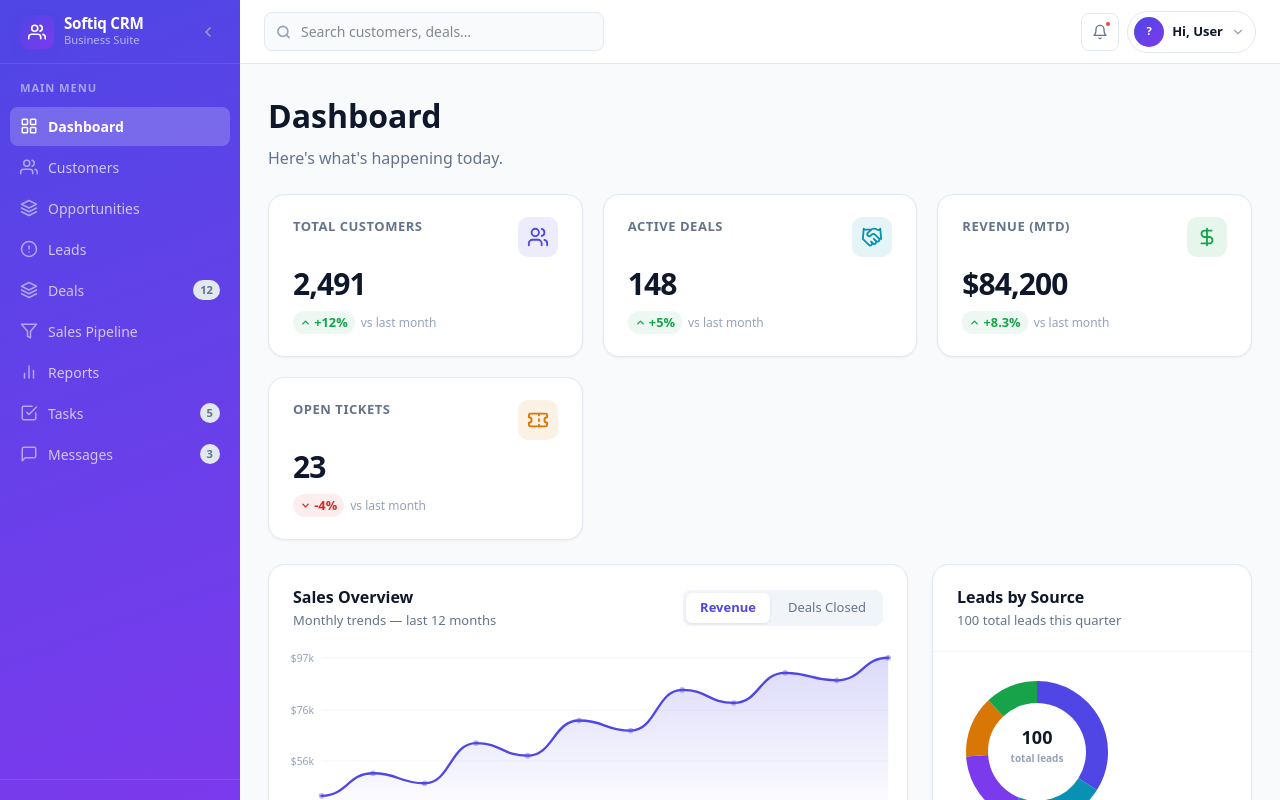
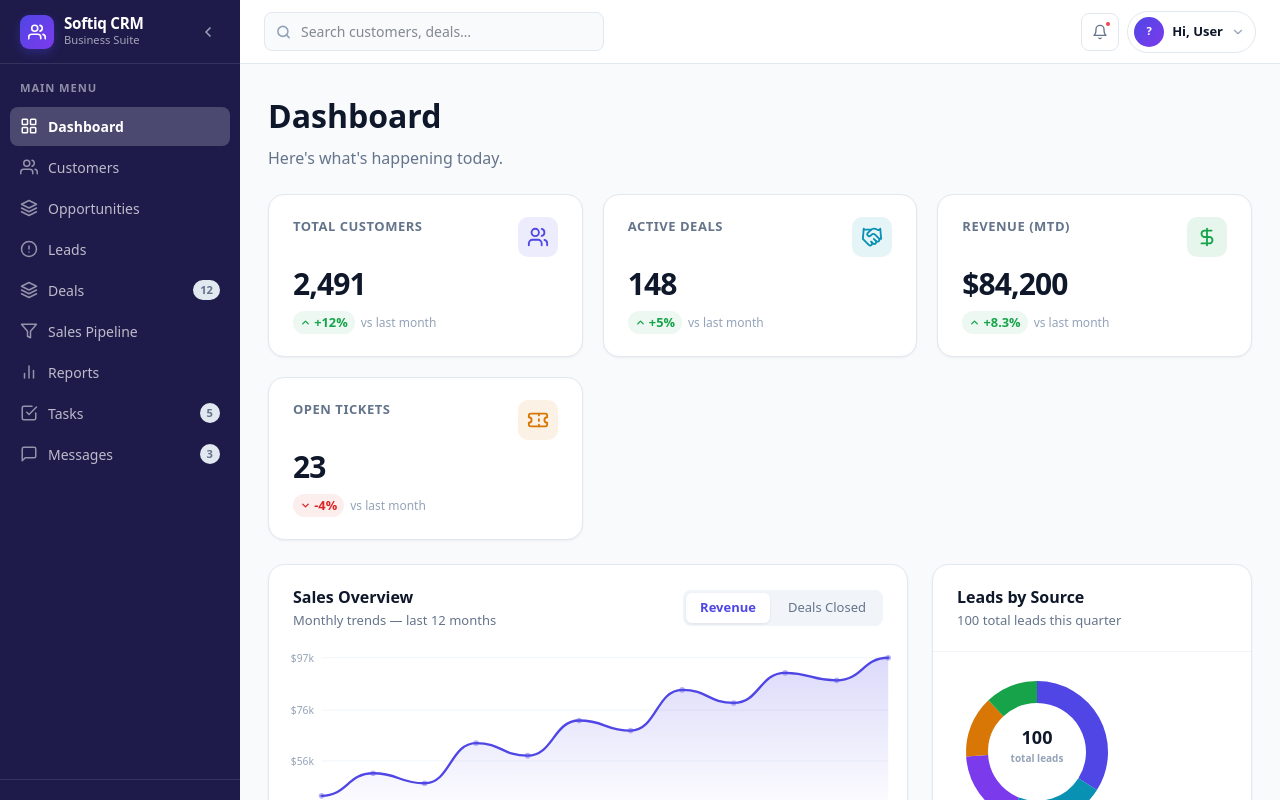
Before and after one commit to UnzaShaikh/Softiq-CRM-System, a Next.js app in the folder frontend/: page /dashboard in a window 1280 px wide. Shown: the top 800 px of the page. Built offline with nearby package versions, Linux system fonts and the light colour scheme.

Commit message:
fix: sidebar dark navy color matching design reference

```diff
--- a/frontend/src/components/dashboard/DashboardLayout.tsx
+++ b/frontend/src/components/dashboard/DashboardLayout.tsx
@@ -320,7 +320,7 @@ export default function DashboardLayout({ children }: DashboardLayoutProps) {
       <aside style={{
         width: sidebarW,
         minWidth: sidebarW,
-        background: "linear-gradient(160deg, #4f46e5 0%, #7c3aed 100%)",
+        background: "#1e1b4b",
         borderRight: "none",
         display: "flex",
         flexDirection: "column",
```
